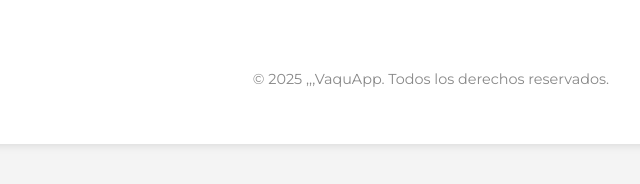
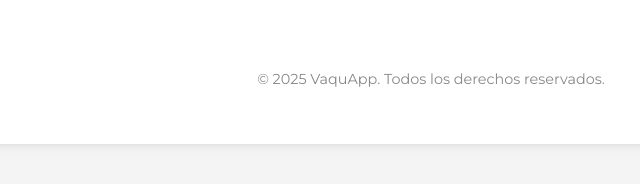
Before and after one commit to k0ngan/vaquapp, a plain HTML site: page index.html in a window 1280 px wide. Shown: the part 2113-2297 px from the top of the page, 334-974 px from the left. Drawn offline with Linux system fonts and the light colour scheme.

Commit message:
Update index.html

```diff
--- a/index.html
+++ b/index.html
@@ -103,7 +103,7 @@
     </section>
 
     <footer class="footer">
-      <p>© 2025 ,,,VaquApp. Todos los derechos reservados.</p>
+      <p>© 2025 VaquApp. Todos los derechos reservados.</p>
     </footer>
   </div>
 
```
